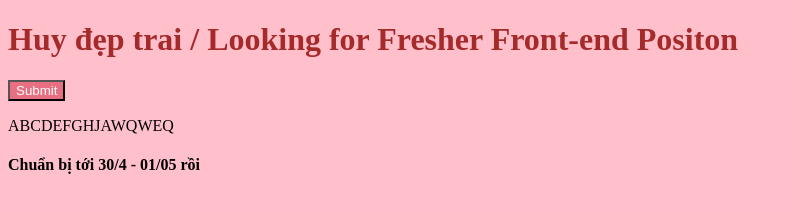
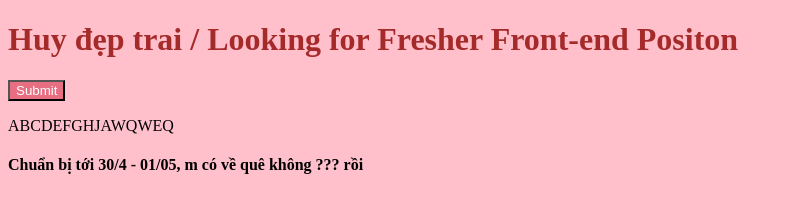
Before and after one commit to Huy-123/Git-Tutorial, a plain HTML site: page index.html in a window 1280 px wide. Shown: the whole page, without its empty margins (0-792 px from the left). Drawn offline with Linux system fonts and the light colour scheme.

Commit message:
Tạo conflict chơi đó

```diff
--- a/index.html
+++ b/index.html
@@ -12,7 +12,7 @@
 	<h1>Huy đẹp trai / Looking for Fresher Front-end Positon</h1>
 	<button>Submit</button>
 	<p>ABCDEFGHJAWQWEQ</p>
-	<h4>Chuẩn bị tới 30/4 - 01/05 rồi</h4>
+	<h4>Chuẩn bị tới 30/4 - 01/05, m có về quê không ??? rồi</h4>
 </body>
 </html>
 
```
